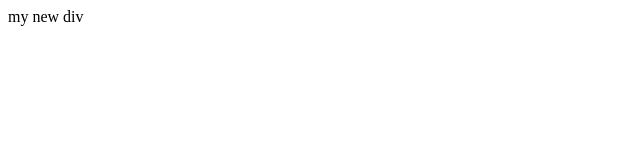
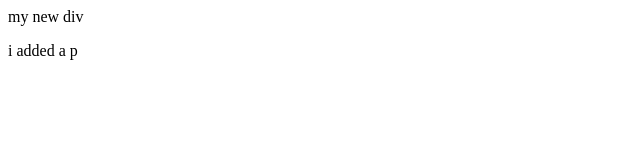
Before and after one commit to linarawwas/git-commnads-g7, a plain HTML site: page index.html in a window 1280 px wide. Shown: the full height of the page, 0-640 px from the left. Drawn offline with Linux system fonts and the light colour scheme.

Commit message:
my 4th commit

```diff
--- a/index.html
+++ b/index.html
@@ -6,5 +6,6 @@
 </head>
 <body>
     <div>my new div</div>
+    <p>i added a p</p>
 </body>
 </html>
```
Also changed, not shown: 1 other file.
